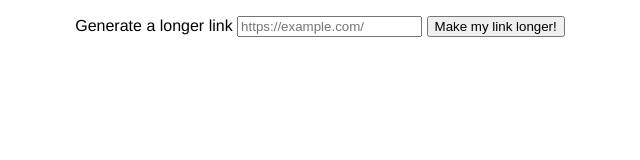
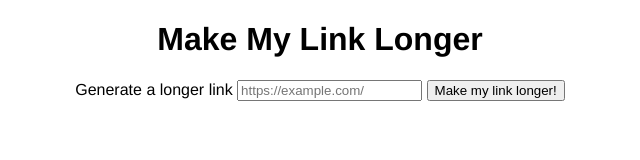
Before and after one commit to OIRNOIR/Make-My-Link-Longer, a plain HTML site: page index.html in a window 1280 px wide. Shown: the whole page, without its empty margins (320-960 px from the left). Drawn offline with Linux system fonts and the light colour scheme.

Commit message:
add a title

```diff
--- a/index.html
+++ b/index.html
@@ -17,6 +17,9 @@
     <script src="script.js" defer></script>
   </head>
   <body>
+    <h1 class="centralize">
+      Make My Link Longer
+    </h1>
     <p class="centralize">
       Generate a longer link
       <input type="url" id="link" name="link" placeholder="https://example.com/">
```
